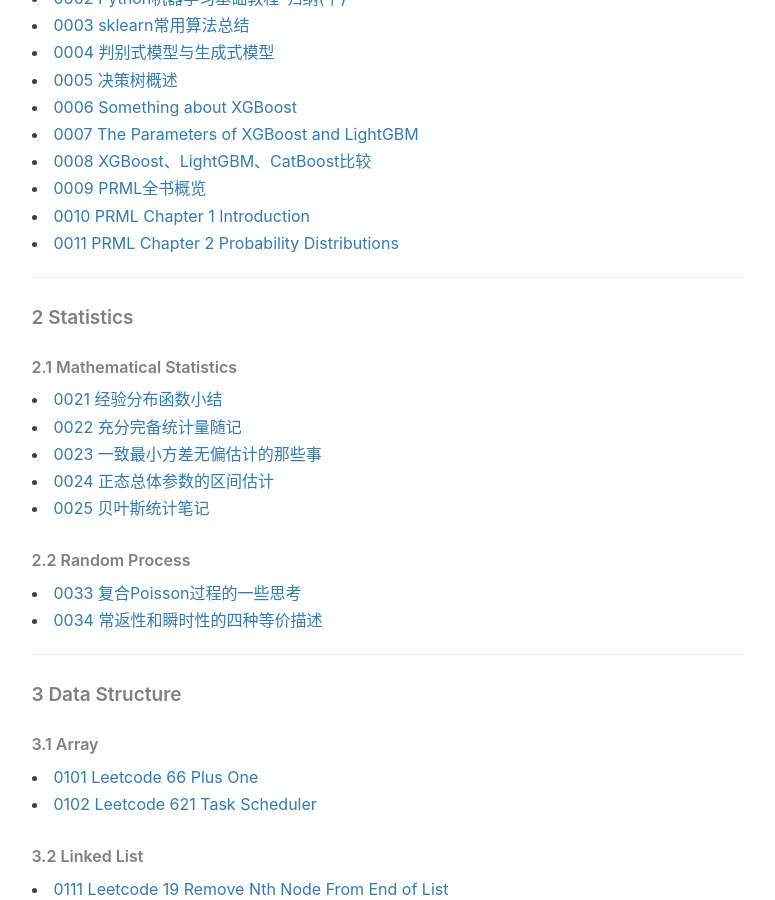
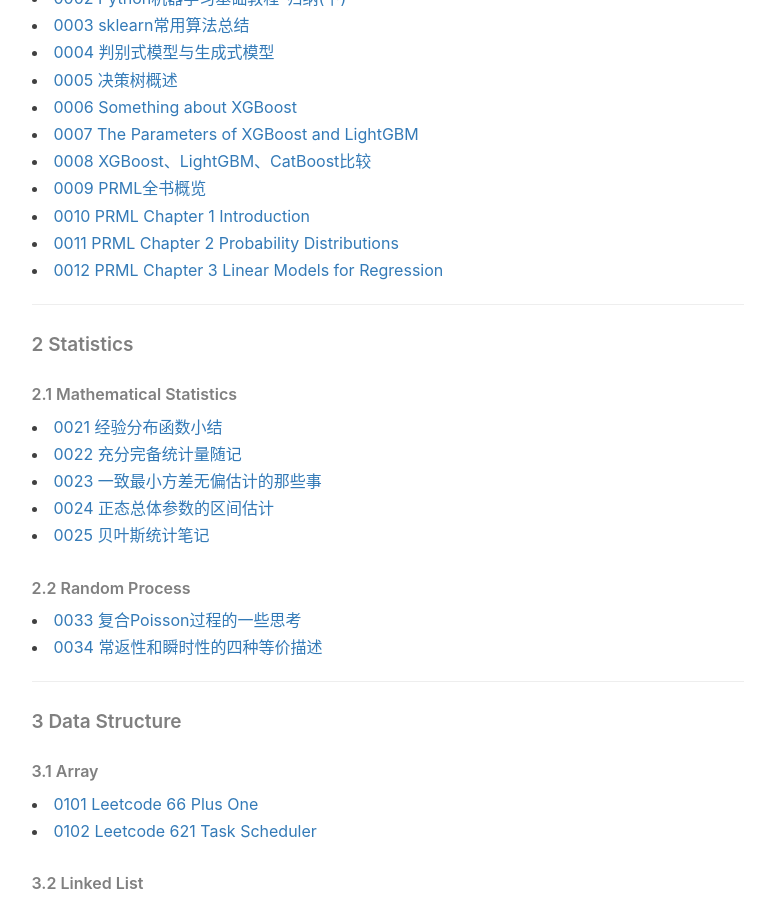
Before and after one commit to ZaccWu/ZaccWu.github.io, a Jekyll site: the page built from post list.html, in a window 1280 px wide and 900 px high, scrolled down 769 px. Shown: the whole window, without its empty margins (136-911 px from the left). Built offline with Jekyll 4.4.1, drawn with Linux system fonts in a browser that asks for light colours; nearby versions of some CDN libraries; comment, search, counter and statistics services are not loaded.

Commit message:
Update post list.html

```diff
--- a/post list.html
+++ b/post list.html
@@ -34,6 +34,7 @@
     <li><a href="https://tinky2013.github.io/2019/09/05/PRML%E5%85%A8%E4%B9%A6%E6%A6%82%E8%A7%88/">0009 PRML全书概览</a></li>
     <li><a href="https://tinky2013.github.io/2019/09/06/PRML-Chapter-1-Introduction/">0010 PRML Chapter 1 Introduction</a></li>
     <li><a href="https://tinky2013.github.io/2019/09/09/PRML-Chapter-2-Probability-Distributions/">0011 PRML Chapter 2 Probability Distributions</a></li>
+    <li><a href="https://tinky2013.github.io/2019/09/10/PRML-Chapter-3-Linear-Models-for-Regression/">0012 PRML Chapter 3 Linear Models for Regression</a></li>
 
     <hr>
     <h5>2 Statistics</h5>
```
